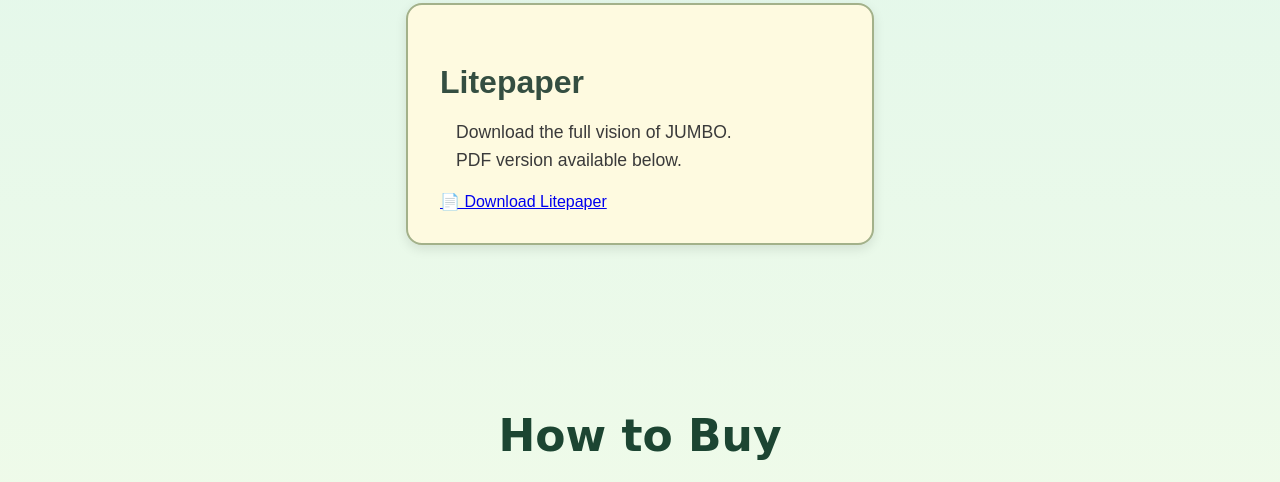
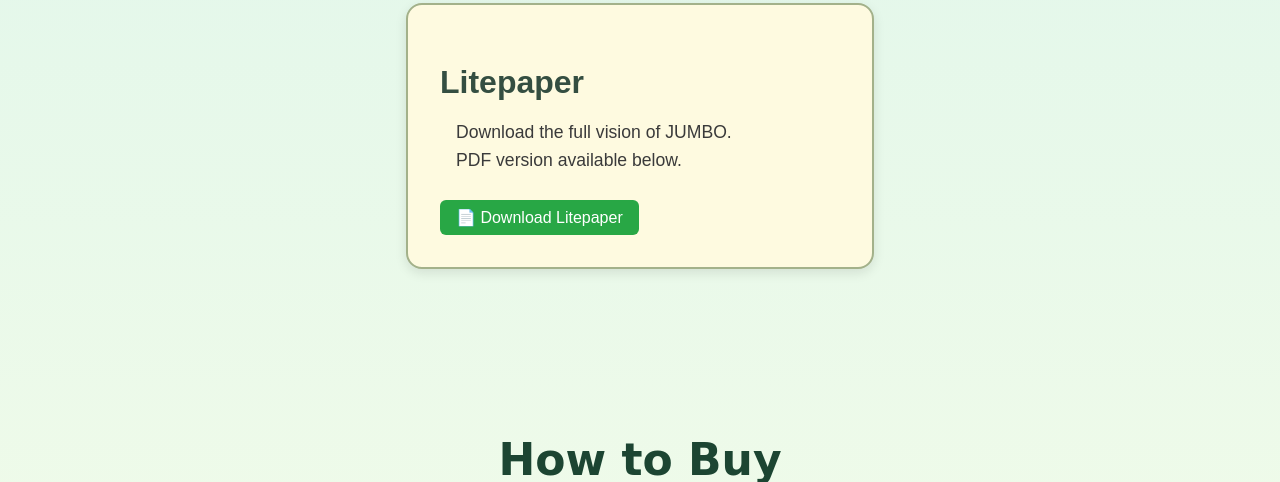
Before and after one commit to beseenjumbo/www, a plain HTML site: page index.html in a window 1280 px wide. Shown: the part 2142-2624 px from the top of the page. Drawn offline with Linux system fonts and the light colour scheme.

Commit message:
added button styles

```diff
--- a/site.css
+++ b/site.css
@@ -76,6 +76,19 @@ body {
   max-width: 800px;
   margin: 0 auto;
   color: #243e2c;
+}
+
+.btn {
+  display: inline-block;
+  margin-top: 0.5rem;
+  padding: 0.5rem 1rem;
+  background-color: #28a745;
+  color: white;
+  text-decoration: none;
+  border-radius: 6px;
+}
+.btn:hover {
+  background-color: #218838;
 }
 
 .info-cards {
```
